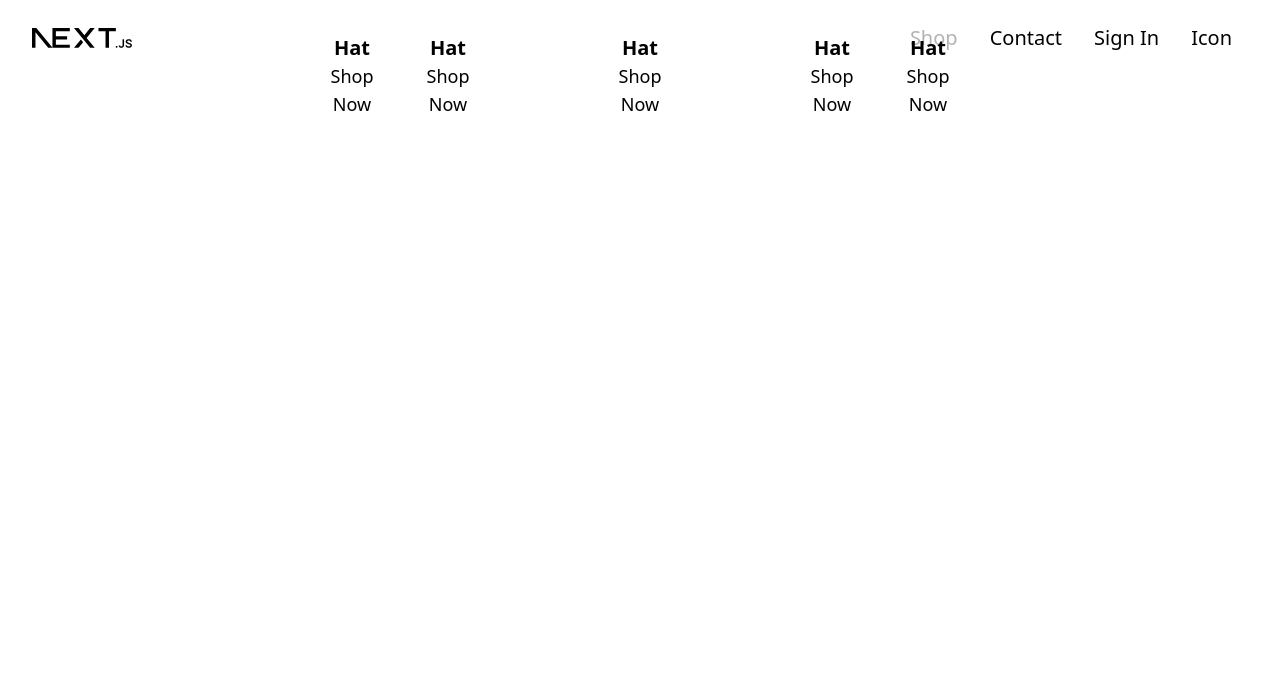
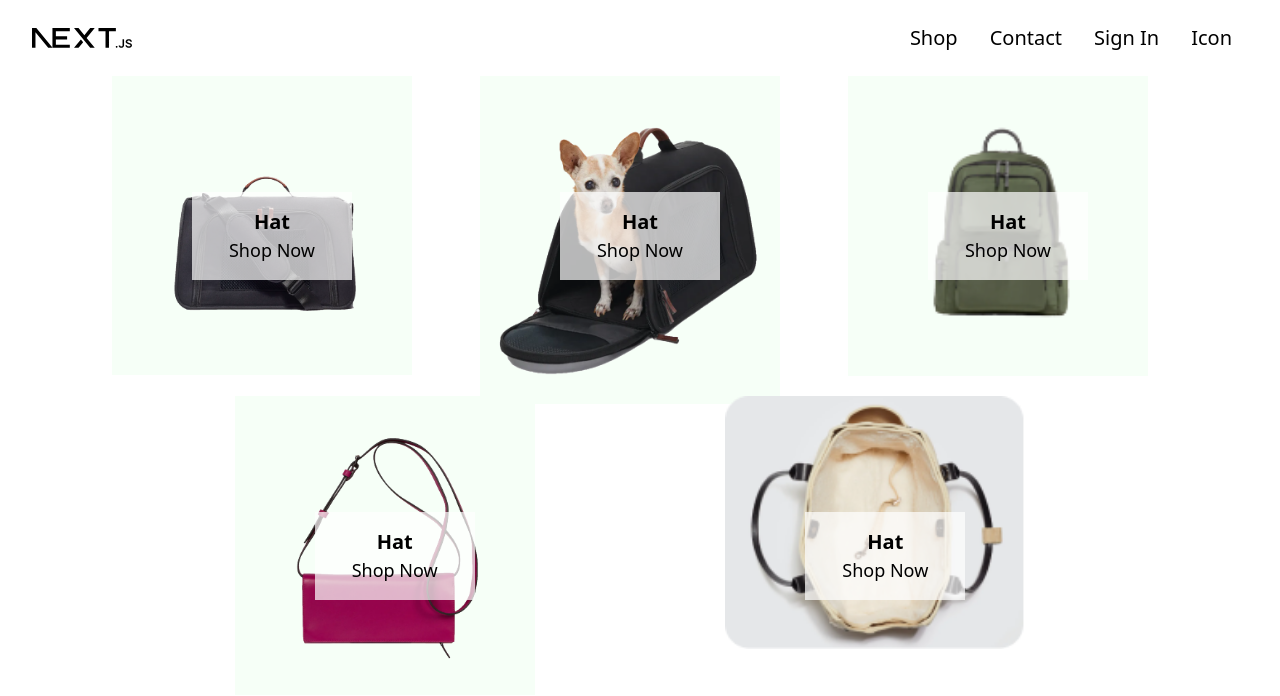
Before and after one commit to jafar-fahimi/next-clothes-store, a Next.js app: page / in a window 1280 px wide. Shown: the top 696 px of the page. Built offline with nearby package versions, Linux system fonts and the light colour scheme.

Commit message:
catagory.tsx upCoded

```diff
--- a/components/catagory.tsx
+++ b/components/catagory.tsx
@@ -3,20 +3,23 @@ type Props = { srcProp: string | StaticImageData; cat: string };
 
 export default function Catagory({ srcProp, cat }: Props) {
   return (
-    <div>
+    <section>
       <div className="relative">
+        <div className="w-80 h-80 -z-10 group">
           <Image
+            alt="imgwww"
+            className="group-hover:scale-105 transition-all duration-500"
             src={srcProp}
-          alt={cat}
-          className="absolute top-1/2 left-1/2 -translate-x-1/2 -translate-y-1/2 -z-10 hover:scale-125"
             width={300}
             height={300}
+            quality={100}
           />
-        <div className="absolute top-1/2 left-1/2 -translate-x-1/2 -translate-y-1/2 flex flex-col bg-white/70 px-8 py-4 text-center">
+          <div className="absolute hover:cursor-pointer -translate-x-1/2 -translate-y-1/2 top-1/2 left-1/2 w-40 bg-white/70 py-4 px-2 text-center">
             <h3 className="text-xl font-bold">{cat}</h3>
             <span className="text-lg">Shop Now</span>
           </div>
         </div>
       </div>
+    </section>
   );
 }
```
Lines whose indentation alone changed are shown as unchanged.
